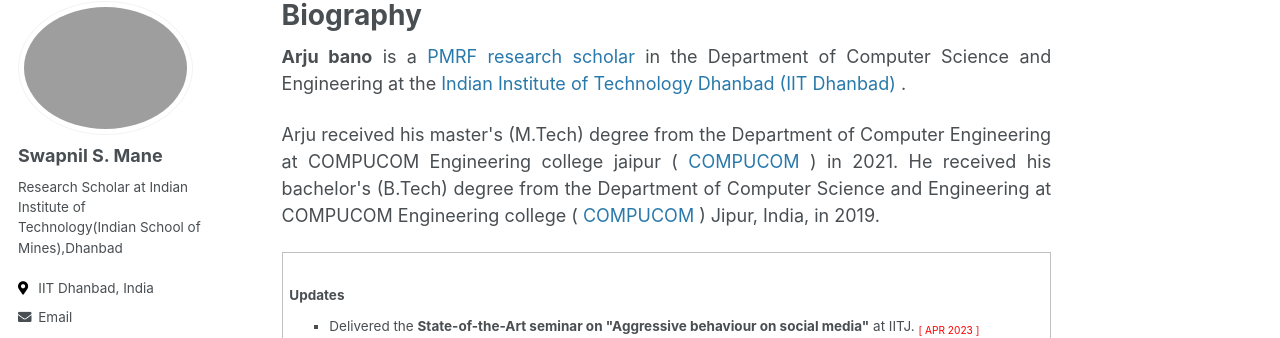
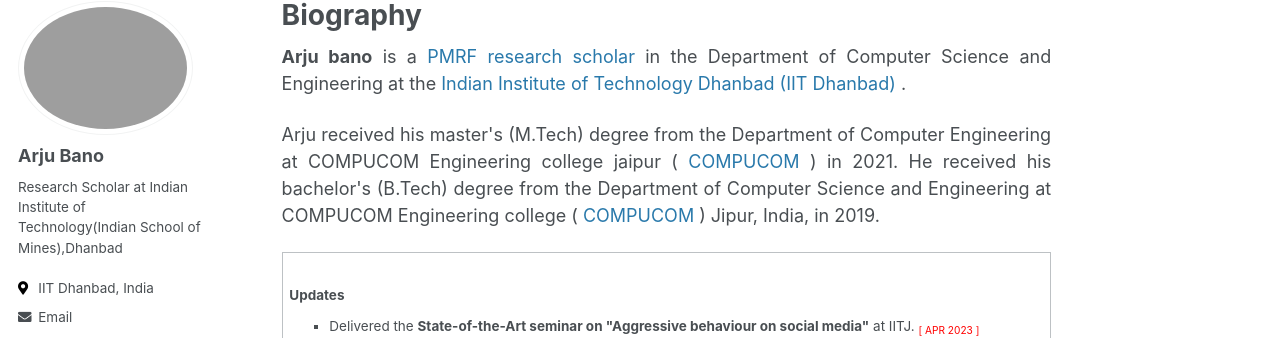
Before and after one commit to aulphin/arju.github.io, a Jekyll site: the page built from _pages/about.md, in a window 1280 px wide. Shown: the part 117-455 px from the top of the page. Built offline with Jekyll 4.4.1, drawn with Linux system fonts in a browser that asks for light colours; some web fonts are replaced.

Commit message:
name changed

```diff
--- a/_config.yml
+++ b/_config.yml
@@ -87,7 +87,7 @@
 
 # Site Author
 author:
-  name             : "Swapnil S. Mane"
+  name             : "Arju Bano"
   avatar           : "profile.jpg"
   bio              : "Research Scholar at Indian Institute of Technology(Indian School of Mines),Dhanbad"
   location         : "IIT Dhanbad, India"
@@ -95,7 +95,7 @@
   pubmed           :
   googlescholar    : "https://scholar.google.com/citations?user=emuoEVkAAAAJ&hl=en"
   email            : "22dr0024@iitism.ac.in"
-  researchgate     : "https://www.researchgate.net/profile/Swapnil-Mane-10"
+  researchgate     : ""
   uri              :
   bitbucket        :
   codepen          :
@@ -109,14 +109,14 @@
   instagram        :
   impactstory      : #"https://profiles.impactstory.org/u/xxxx-xxxx-xxxx-xxxx"
   lastfm           :
-  linkedin         : "swapnil-s-mane-168567136"
+  linkedin         : ""
   orcid            : "https://orcid.org/0000-0002-8234-4557"
   pinterest        :
   soundcloud       :
   stackoverflow    : # http://stackoverflow.com/users/123456/username
   steam            :
   tumblr           :
-  twitter          : "mswapnil108"
+  twitter          : ""
   vine             :
   weibo            :
   xing             :
```
